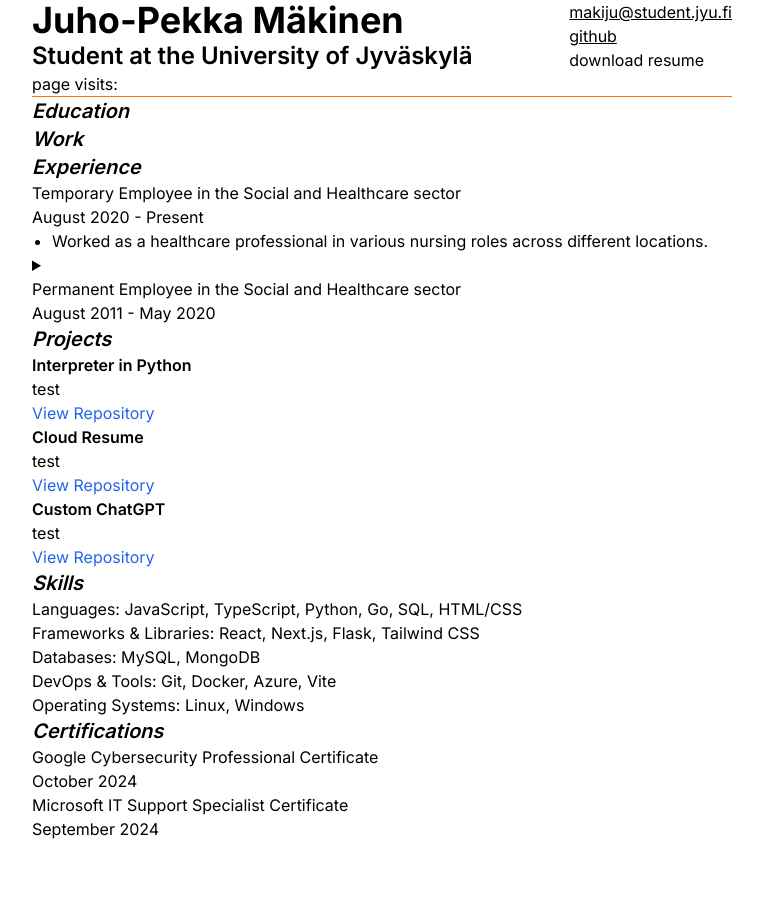
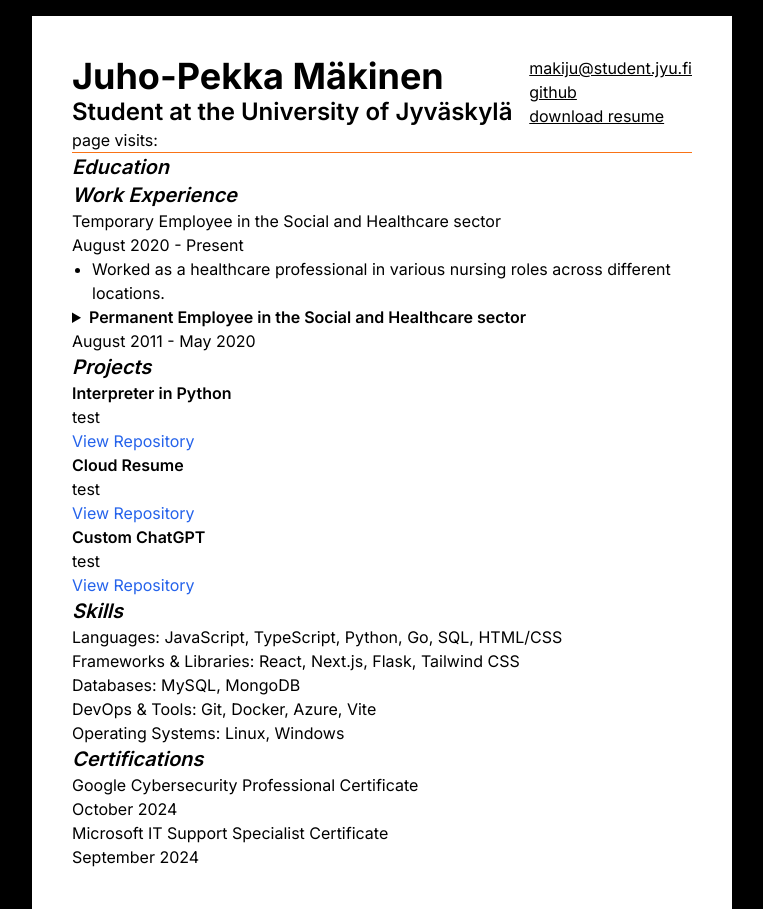
Before and after one commit to pullasuti87/cloud_resume, a Next.js app: page / in a window 1280 px wide. Shown: the whole page, without its empty margins (258-1021 px from the left). Before the commit the page ends 841 px from the top, so only its background shows below. Built offline with nearby package versions, Linux system fonts and the light colour scheme.

Commit message:
added_css

```diff
--- a/app/Experience.tsx
+++ b/app/Experience.tsx
@@ -26,8 +26,8 @@ const Job: React.FC<Info> = ({ title, time, details, hidden = false }) => {
       <article>
         <details>
           <summary>
-            <h2>{title}</h2>
-            <p>{time}</p>
+            <span className="font-semibold text-base">{title}</span>
+            <span className='block'>{time}</span>
           </summary>
           <ul className="list-disc pl-5">
             {details.map((d, i) => (
@@ -65,10 +65,7 @@ const Experience: React.FC = () => {
   return (
     <section>
       <div>
-        <h1 className="text-xl font-semibold italic">
-          Work <br />
-          Experience
-        </h1>
+        <h1 className="text-xl font-semibold italic">Work Experience</h1>
       </div>
       <div>
         {jobs.map((j, i) => (
--- a/app/globals.css
+++ b/app/globals.css
@@ -1,3 +1,15 @@
 @tailwind base;
 @tailwind components;
 @tailwind utilities;
+
+html {
+background-color: black;
+}
+
+body {
+    margin: auto;
+    max-width: 700px;
+    margin-top: 1rem;
+    background-color: white;
+    padding: 40px;
+}
--- a/app/page.tsx
+++ b/app/page.tsx
@@ -6,7 +6,7 @@ import Certifications from './Certifications';
 
 export default function Home() {
   return (
-    <div className='mx-auto max-w-[700px]'>
+    <div>
       <main>
         <div>
           <Details />
@@ -20,7 +20,7 @@ export default function Home() {
 
 function Details() {
   return (
-    <div className='flex justify-between'>
+    <div className="flex justify-between">
       <div>
         <h1 className="text-4xl font-bold">Juho-Pekka Mäkinen</h1>
         <h2 className="text-2xl font-semibold">
@@ -61,10 +61,11 @@ function Contact() {
         </li>
         <li>
           <a
-            className="hover:text-orange-500 underlie"
-            href="cv.pdf"
+            className="hover:text-orange-500 underline"
+            href="testi.pdf"
             target="_blank"
-            download="vc.pdf"
+            rel="noopener noreferrer"
+            download="resume.pdf"
           >
             download resume
           </a>
```
Also changed, not shown: 1 other file (tests, documents, lock files or other folders).
